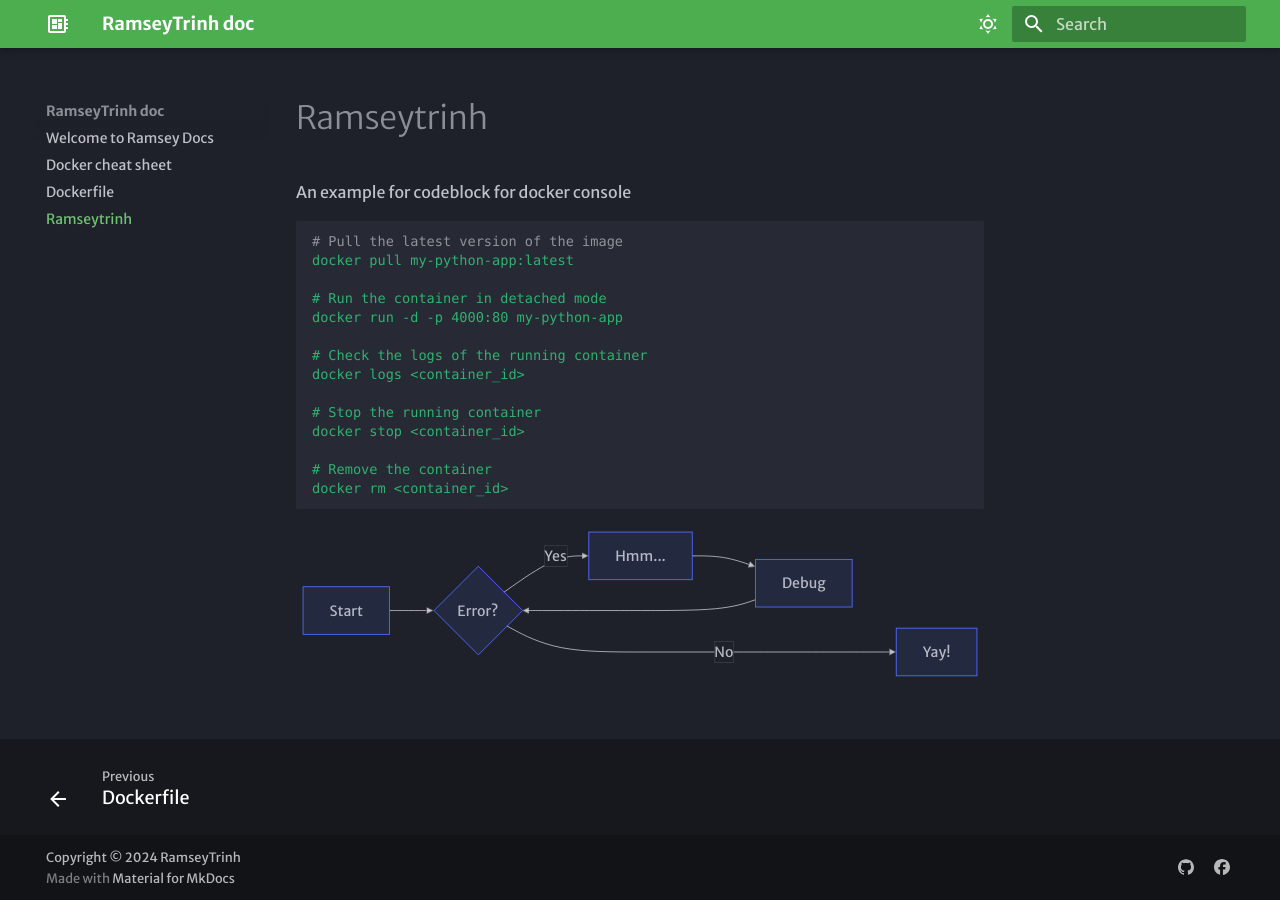
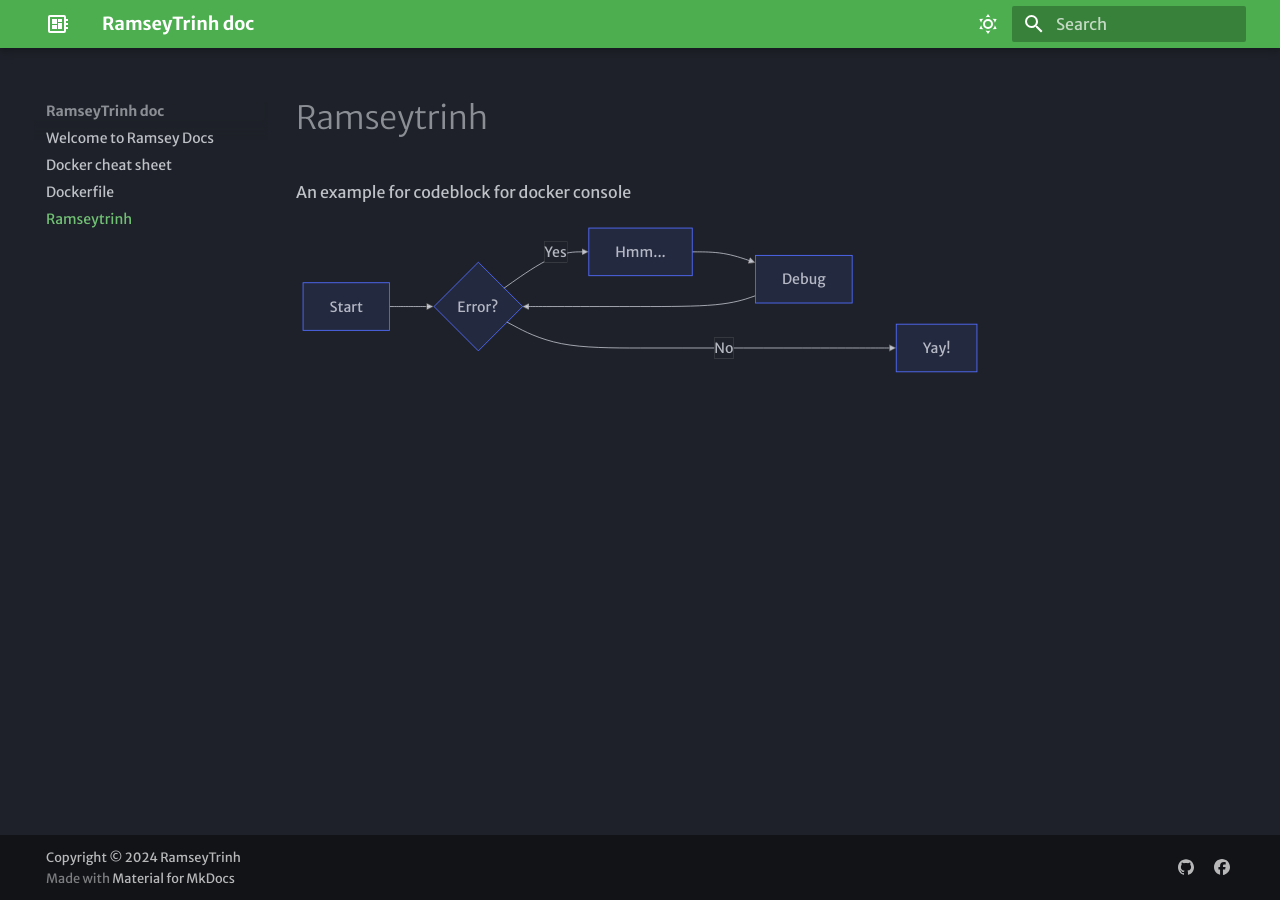
Before and after one commit to RamseyTrinh/ramseytrinh-document, an MkDocs documentation site: the page built from docs/Ramseytrinh.md, in a window 1280 px wide. Built offline with MkDocs 1.6.1 and Material for MkDocs 9.7.7, drawn with Linux system fonts in a browser that asks for light colours; some web fonts are replaced.

Commit message:
add icon

````diff
--- a/docs/Ramseytrinh.md
+++ b/docs/Ramseytrinh.md
@@ -1,20 +1,4 @@
 An example for codeblock for docker console
-``` yml
-# Pull the latest version of the image
-docker pull my-python-app:latest
-
-# Run the container in detached mode
-docker run -d -p 4000:80 my-python-app
-
-# Check the logs of the running container
-docker logs <container_id>
-
-# Stop the running container
-docker stop <container_id>
-
-# Remove the container
-docker rm <container_id>
-```
 
 ``` mermaid
 graph LR
--- a/mkdocs.yml
+++ b/mkdocs.yml
@@ -9,9 +9,7 @@
     code: Red Hat Mono
   icon:
     logo: material/developer-board
-  favicon:
-  features:
-    - navigation.footer
+  favicon: assets/favicon.ico
   palette:
   - scheme: slate
     toggle:
````
Also changed, not shown: docs/assets/favicon.ico (added).
